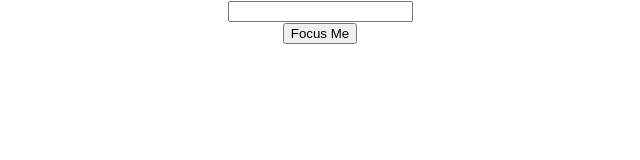
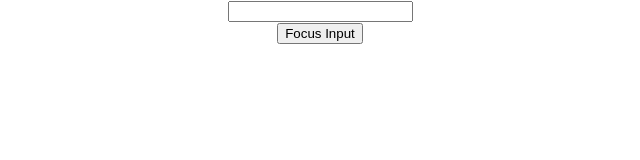
Before and after one commit to thaless4nt0s/aprendendo-react, a React (Create React App) app in the folder my-app/: page / in a window 1280 px wide. Shown: the top 160 px of the page, without its empty margins (320-960 px from the left). Built offline with nearby package versions, Linux system fonts and the light colour scheme.

Commit message:
Learning about forwardRef

```diff
--- a/my-app/src/App.js
+++ b/my-app/src/App.js
@@ -1,11 +1,11 @@
 import React from 'react';
 import './App.css';
-import FocusInput from './components/FocusInput';
+import FRParent from './components/FRParent';
 
 function App() {
   return (
     <div className="App">
-      <FocusInput/>
+      <FRParent/>
     </div>
   );
 }
--- /dev/null
+++ b/my-app/src/components/FRInput.js
@@ -0,0 +1,20 @@
+import React from 'react'
+
+/* function FRInput() {
+
+    return (
+        <div>
+            <input/>
+        </div>
+    )
+} */
+
+const FRInput = React.forwardRef((props, ref) =>{
+    return (
+        <div>
+            <input type='text' ref={ref}/>
+        </div>
+    )
+})
+
+export default FRInput
--- /dev/null
+++ b/my-app/src/components/FRParent.js
@@ -0,0 +1,24 @@
+import React, { Component } from 'react'
+import FRInput from './FRInput'
+
+class FRParent extends Component {
+    constructor(props) {
+        super(props)
+        this.inputRef = React.createRef()
+    }
+
+    clickHandler = () =>{
+        this.inputRef.current.focus()
+    }
+
+    render() {
+        return (
+            <div>
+                <FRInput ref={this.inputRef}/>
+                <button onClick={this.clickHandler}>Focus Input</button>
+            </div>
+        )
+    }
+}
+
+export default FRParent
```
